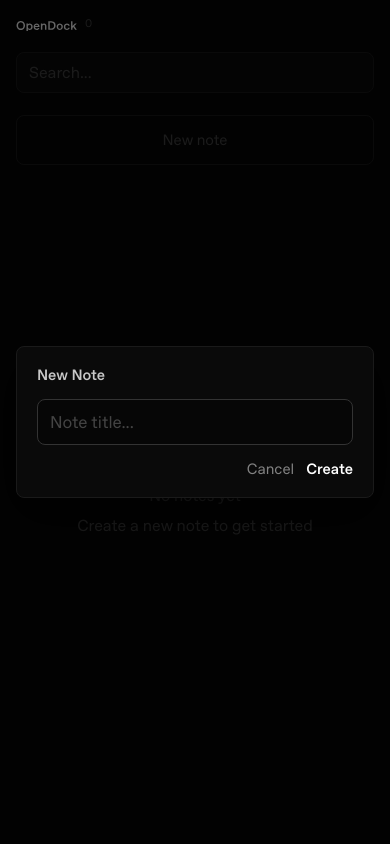
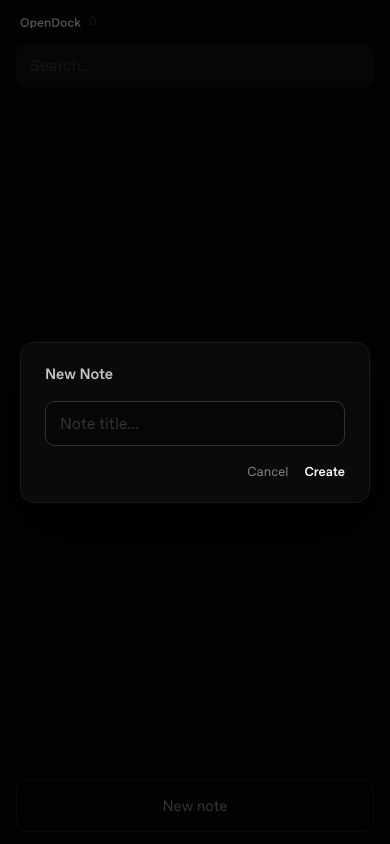
Before and after one commit to NoahSmiley/opendock-optimum, a React (Vite) app in the folder apps/opendock/: page / in a window 390 px wide. Both pictures are taken after a click on the button "New note". Built offline with nearby package versions, Linux system fonts and the light colour scheme.

Commit message:
Fix mobile safe areas, unify colors to Athion brand guide #060606

```diff
--- a/apps/opendock/src/styles.css
+++ b/apps/opendock/src/styles.css
@@ -1,152 +1,160 @@
-/* Athion design tokens */
+/* @athion/style tokens */
 @font-face { font-family: "OpenAI Sans"; src: url("/fonts/OpenAISans-Regular.woff2") format("woff2"); font-weight: 400; font-display: swap; }
 @font-face { font-family: "OpenAI Sans"; src: url("/fonts/OpenAISans-Medium.woff2") format("woff2"); font-weight: 500; font-display: swap; }
 @font-face { font-family: "OpenAI Sans"; src: url("/fonts/OpenAISans-Semibold.woff2") format("woff2"); font-weight: 600; font-display: swap; }
 
 :root {
-  --a-bg: #060606; --a-bg-input: #0a0a0a;
-  --a-highlight: #111; --a-selected: #141414;
-  --a-text: #c8c8c8; --a-text-bright: #fff; --a-text-dim: #828282; --a-text-muted: #444;
+  --a-bg: #060606;
+  --a-bg-elevated: #0a0a0a;
+  --a-bg-input: #111;
+  --a-text: #c8c8c8;
+  --a-text-muted: #828282;
+  --a-text-faint: #555;
+  --a-text-ghost: #333;
+  --a-text-active: #fff;
   --a-border: #1a1a1a;
-  --a-danger: #c44; --a-warning: #cc0;
-  --a-font: "OpenAI Sans", sans-serif; --a-mono: "Courier New", Courier, monospace;
+  --a-border-strong: #2a2a2a;
+  --a-error: #c44;
+  --a-warning: #cc0;
+  --a-selection-bg: #444;
+  --a-font: "OpenAI Sans", system-ui, sans-serif;
+  --a-mono: "SF Mono", Menlo, "Courier New", monospace;
 }
 
 *, *::before, *::after { margin: 0; padding: 0; box-sizing: border-box; }
 html, body, #root { height: 100%; overflow: hidden; }
-body { background: var(--a-bg); color: var(--a-text); font: 13px/1.6 var(--a-font); -webkit-font-smoothing: antialiased; }
-::selection { background: rgba(255,255,255,0.12); }
-button { font: inherit; background: none; border: none; color: var(--a-text); cursor: pointer; padding: 0; }
+body { background: var(--a-bg); color: var(--a-text); font: 14px/1.5 var(--a-font); -webkit-font-smoothing: antialiased; }
+::selection { background: var(--a-selection-bg); color: #fff; }
+button { font: inherit; background: none; border: none; color: var(--a-text); cursor: pointer; }
 
+/* ── Layout ── */
 .app { display: flex; height: 100%; }
 
-/* Sidebar */
+/* ── Sidebar ── */
 .sidebar {
-  width: 200px; min-width: 200px; background: var(--a-bg);
+  width: 240px; min-width: 240px; background: var(--a-bg);
   display: flex; flex-direction: column; border-right: 1px solid var(--a-border);
 }
 .sidebar-header {
-  height: 44px; display: flex; align-items: center; padding: 0 16px; gap: 8px;
-  color: var(--a-text-bright); -webkit-app-region: drag;
+  padding: 20px 20px 0; display: flex; align-items: center; gap: 8px;
+  -webkit-app-region: drag;
 }
-.sidebar-header .count { font-size: 11px; color: var(--a-text-muted); }
+.sidebar-header .count { font-size: 12px; color: var(--a-text-ghost); }
 
-.sidebar-search { padding: 4px 12px 8px; -webkit-app-region: no-drag; }
+.sidebar-search { padding: 12px 16px; -webkit-app-region: no-drag; }
 .sidebar-search input {
-  width: 100%; background: var(--a-bg-input); border: 1px solid var(--a-border);
-  padding: 5px 8px; font: 12px var(--a-font); color: var(--a-text); outline: none;
+  width: 100%; background: var(--a-bg-input); border: none;
+  padding: 8px 12px; font: 13px var(--a-font); color: var(--a-text);
+  border-radius: 6px; outline: none;
 }
-.sidebar-search input:focus { border-color: #333; }
-.sidebar-search input::placeholder { color: var(--a-text-muted); }
+.sidebar-search input:focus { box-shadow: 0 0 0 1px var(--a-text-ghost); }
+.sidebar-search input::placeholder { color: var(--a-text-ghost); }
 
-.sidebar-notes { flex: 1; overflow-y: auto; padding: 0 6px; -webkit-app-region: no-drag; }
+.sidebar-notes { flex: 1; overflow-y: auto; padding: 0 8px; -webkit-app-region: no-drag; }
 .sidebar-notes::-webkit-scrollbar { width: 0; }
 
-.sidebar-footer { padding: 8px 12px; border-top: 1px solid var(--a-border); -webkit-app-region: no-drag; }
-.sidebar-footer button { width: 100%; text-align: left; padding: 5px 6px; font-size: 12px; color: var(--a-text-muted); transition: color 0.15s; }
-.sidebar-footer button:hover { color: var(--a-text); }
+.sidebar-footer { padding: 12px 16px; -webkit-app-region: no-drag; }
+.sidebar-footer button {
+  width: 100%; padding: 8px; font-size: 13px; color: var(--a-text-muted);
+  border: 1px solid var(--a-border); border-radius: 6px; transition: all 0.15s;
+}
+.sidebar-footer button:hover { color: var(--a-text); border-color: var(--a-text-ghost); }
 
-/* Note items */
-.note-item { padding: 6px 10px; cursor: pointer; user-select: none; transition: background 0.1s; }
-.note-item:hover { background: var(--a-highlight); }
-.note-item.active { background: var(--a-selected); }
-.note-title { font-size: 13px; color: var(--a-text-dim); display: flex; align-items: center; gap: 4px; white-space: nowrap; overflow: hidden; text-overflow: ellipsis; }
+/* ── Note items ── */
+.note-item { padding: 10px 12px; cursor: pointer; border-radius: 6px; transition: background 0.1s; margin-bottom: 2px; }
+.note-item:hover { background: var(--a-bg-input); }
+.note-item.active { background: var(--a-bg-input); }
+.note-title {
+  font-size: 14px; font-weight: 500; color: var(--a-text-muted);
+  display: flex; align-items: center; gap: 6px;
+  white-space: nowrap; overflow: hidden; text-overflow: ellipsis;
+}
 .note-item:hover .note-title { color: var(--a-text); }
-.note-item.active .note-title { color: var(--a-text-bright); font-weight: 500; }
-.note-pin { color: var(--a-text-muted); font-size: 10px; }
+.note-item.active .note-title { color: var(--a-text-active); }
+.note-pin { color: var(--a-text-ghost); font-size: 11px; }
 
-/* Editor */
+/* ── Editor ── */
 .editor-area { flex: 1; display: flex; flex-direction: column; min-width: 0; background: var(--a-bg); }
 .editor-header {
-  height: 44px; display: flex; align-items: center; padding: 0 20px; gap: 8px;
-  border-bottom: 1px solid var(--a-border); -webkit-app-region: drag;
+  padding: 16px 24px 12px; display: flex; align-items: center; gap: 12px;
+  -webkit-app-region: drag;
 }
 .editor-header input {
-  background: none; border: none; color: var(--a-text-bright); font: 500 14px var(--a-font);
+  background: none; border: none; color: var(--a-text-active); font: 600 18px var(--a-font);
   flex: 1; outline: none; -webkit-app-region: no-drag;
 }
-.editor-meta { font-size: 11px; color: var(--a-text-muted); white-space: nowrap; }
-.editor-tag { font-size: 10px; color: var(--a-text-muted); }
-
-.editor-header .actions { display: flex; gap: 8px; opacity: 0; transition: opacity 0.15s; -webkit-app-region: no-drag; }
+.editor-tag { font-size: 11px; color: var(--a-text-ghost); }
+.editor-header .actions {
+  display: flex; gap: 12px; opacity: 0; transition: opacity 0.15s; -webkit-app-region: no-drag;
+}
 .editor-header:hover .actions { opacity: 1; }
-.editor-header .actions button { font-size: 11px; color: var(--a-text-muted); }
+.editor-header .actions button { font-size: 12px; color: var(--a-text-ghost); transition: color 0.15s; }
 .editor-header .actions button:hover { color: var(--a-text); }
-.editor-header .actions .danger:hover { color: var(--a-danger); }
+.editor-header .actions .danger:hover { color: var(--a-error); }
 
 .editor-body { flex: 1; overflow: hidden; }
 .editor-body textarea {
-  width: 100%; height: 100%; background: transparent; border: none; outline: none; resize: none;
-  font: 13px/1.9 var(--a-mono); color: var(--a-text); padding: 20px 24px; tab-size: 4;
+  width: 100%; height: 100%; background: transparent; border: none;
+  outline: none; resize: none; color: var(--a-text);
+  font: 14px/1.8 var(--a-mono); padding: 0 24px 24px; tab-size: 4;
 }
-.editor-body textarea::placeholder { color: var(--a-text-muted); }
+.editor-body textarea::placeholder { color: var(--a-text-ghost); }
 .editor-body textarea::-webkit-scrollbar { width: 0; }
 
 .editor-footer {
-  height: 28px; display: flex; align-items: center; padding: 0 20px; gap: 8px;
-  font-size: 11px; color: var(--a-text-muted); border-top: 1px solid var(--a-border);
+  padding: 8px 24px; display: flex; align-items: center; gap: 8px;
+  font-size: 11px; color: var(--a-text-ghost);
 }
 .save-status.unsaved { color: var(--a-warning); }
 
-/* Context menu */
-.context-menu { position: fixed; z-index: 200; background: var(--a-bg-input); border: 1px solid var(--a-border); min-width: 180px; padding: 4px 0; box-shadow: 0 8px 24px rgba(0,0,0,0.5); border-radius: 6px; }
-.context-menu-item { padding: 6px 14px; font-size: 13px; color: var(--a-text); cursor: pointer; display: flex; justify-content: space-between; align-items: center; }
-.context-menu-item:hover { background: var(--a-highlight); }
-.context-menu-item.danger { color: var(--a-danger); }
+/* ── Shared ── */
+.back-btn { display: none; font-size: 18px; color: var(--a-text-muted); -webkit-app-region: no-drag; }
+.empty-state { flex: 1; display: flex; flex-direction: column; align-items: center; justify-content: center; color: var(--a-text-ghost); gap: 6px; font-size: 13px; }
+
+/* ── Context menu ── */
+.context-menu { position: fixed; z-index: 200; background: var(--a-bg-elevated); border: 1px solid var(--a-border); min-width: 200px; padding: 4px 0; box-shadow: 0 12px 40px rgba(0,0,0,0.6); border-radius: 8px; }
+.context-menu-item { padding: 7px 14px; font-size: 13px; color: var(--a-text); cursor: pointer; display: flex; justify-content: space-between; align-items: center; }
+.context-menu-item:hover { background: var(--a-bg-input); }
+.context-menu-item.danger { color: var(--a-error); }
 .context-menu-item.danger:hover { background: rgba(204,68,68,0.06); }
-.context-menu-shortcut { color: var(--a-text-muted); font-size: 11px; margin-left: 20px; }
+.context-menu-shortcut { color: var(--a-text-ghost); font-size: 11px; margin-left: 24px; }
 .context-menu-divider { height: 1px; background: var(--a-border); margin: 4px 0; }
 
-/* Modal */
+/* ── Modal ── */
 .modal-overlay { position: fixed; inset: 0; background: rgba(0,0,0,0.6); display: flex; align-items: center; justify-content: center; z-index: 100; }
-.modal { background: var(--a-bg-input); border: 1px solid var(--a-border); border-radius: 8px; padding: 16px 20px; width: 340px; box-shadow: 0 16px 48px rgba(0,0,0,0.6); }
-.modal-title { font-size: 13px; font-weight: 600; margin-bottom: 12px; }
-.modal input { width: 100%; background: var(--a-bg); border: 1px solid var(--a-border); border-radius: 4px; padding: 8px 10px; font: 13px var(--a-font); color: var(--a-text-bright); outline: none; margin-bottom: 12px; }
-.modal input:focus { border-color: #333; }
-.modal input::placeholder { color: var(--a-text-muted); }
-.modal-actions { display: flex; justify-content: flex-end; gap: 12px; }
-.modal-actions button { font-size: 12px; color: var(--a-text-dim); }
+.modal { background: var(--a-bg-elevated); border: 1px solid var(--a-border); border-radius: 12px; padding: 20px 24px; width: 360px; box-shadow: 0 24px 64px rgba(0,0,0,0.6); }
+.modal-title { font-size: 15px; font-weight: 600; margin-bottom: 16px; }
+.modal input { width: 100%; background: var(--a-bg); border: 1px solid var(--a-border); border-radius: 8px; padding: 10px 12px; font: 14px var(--a-font); color: var(--a-text-active); outline: none; margin-bottom: 16px; }
+.modal input:focus { border-color: var(--a-text-ghost); }
+.modal input::placeholder { color: var(--a-text-ghost); }
+.modal-actions { display: flex; justify-content: flex-end; gap: 16px; }
+.modal-actions button { font-size: 13px; color: var(--a-text-muted); }
 .modal-actions button:hover { color: var(--a-text); }
-.modal-actions .primary { color: var(--a-text-bright); font-weight: 600; }
+.modal-actions .primary { color: var(--a-text-active); font-weight: 600; }
 
-/* Empty state */
-.empty-state { display: flex; flex-direction: column; align-items: center; justify-content: center; height: 100%; color: var(--a-text-muted); gap: 4px; }
-
-/* Back button — hidden on desktop */
-.back-btn { display: none; font-size: 16px; color: var(--a-text-dim); padding: 0 4px; }
-
-/* Mobile */
+/* ── Mobile ── */
 @media (max-width: 600px) {
-  body { font-size: 16px; }
-
-  .app { flex-direction: column; }
-  .app .sidebar, .app .editor-area {
-    width: 100%; min-width: 100%; border-right: none;
-    padding-top: env(safe-area-inset-top, 54px);
-  }
-
+  .app .sidebar, .app .editor-area { width: 100%; min-width: 100%; height: 100%; border-right: none; }
   .app[data-mobile-view="editor"] .sidebar { display: none; }
   .app[data-mobile-view="list"] .editor-area { display: none; }
 
-  .sidebar-header { height: 48px; padding: 0 16px; }
-  .sidebar-search { padding: 4px 16px 10px; }
-  .sidebar-search input { padding: 10px 12px; font-size: 16px; border-radius: 8px; }
-  .sidebar-notes { padding: 0 8px; }
-  .note-item { padding: 14px 12px; border-radius: 8px; }
+  .sidebar-header { padding: calc(12px + env(safe-area-inset-top, 48px)) 20px 0; }
+  .sidebar-search { padding: 14px 16px; }
+  .sidebar-search input { padding: 12px 14px; font-size: 16px; border-radius: 10px; }
+  .sidebar-notes { padding: 0 10px; }
+  .note-item { padding: 14px; border-radius: 10px; }
   .note-title { font-size: 16px; }
-  .sidebar-footer { padding: 12px 16px; border-top: none; }
-  .sidebar-footer button { padding: 12px; font-size: 15px; text-align: center; border: 1px solid var(--a-border); border-radius: 8px; }
+  .sidebar-footer { padding: 12px 16px calc(12px + env(safe-area-inset-bottom, 20px)); }
+  .sidebar-footer button { padding: 14px; font-size: 15px; border-radius: 10px; }
 
-  .back-btn { display: block; font-size: 18px; flex-shrink: 0; }
-  .editor-header { height: 48px; padding: 0 16px; gap: 10px; }
-  .editor-header input { font-size: 17px; min-width: 0; }
-  .editor-header .actions { opacity: 1; gap: 12px; flex-shrink: 0; }
-  .editor-header .actions button { font-size: 13px; }
-  .editor-body textarea { font-size: 16px; line-height: 1.7; padding: 16px 16px; }
-  .editor-footer { padding: 8px 16px; padding-bottom: calc(8px + env(safe-area-inset-bottom, 20px)); height: auto; font-size: 12px; }
+  .back-btn { display: block; }
+  .editor-header { padding: calc(12px + env(safe-area-inset-top, 48px)) 20px 8px; border-bottom: none; }
+  .editor-header input { font-size: 18px; }
+  .editor-header .actions { opacity: 1; }
+  .editor-header .actions button { font-size: 14px; }
+  .editor-body textarea { font-size: 16px; line-height: 1.7; padding: 4px 20px 20px; }
+  .editor-footer { padding: 8px 20px calc(8px + env(safe-area-inset-bottom, 20px)); }
 
-  .modal { width: calc(100% - 32px); }
-  .modal input { font-size: 17px; padding: 12px; border-radius: 8px; }
-  .modal-title { font-size: 15px; }
-  .modal-actions button { font-size: 15px; }
+  .modal { width: calc(100% - 40px); border-radius: 14px; }
+  .modal input { font-size: 16px; padding: 12px 14px; border-radius: 10px; }
 }
```
